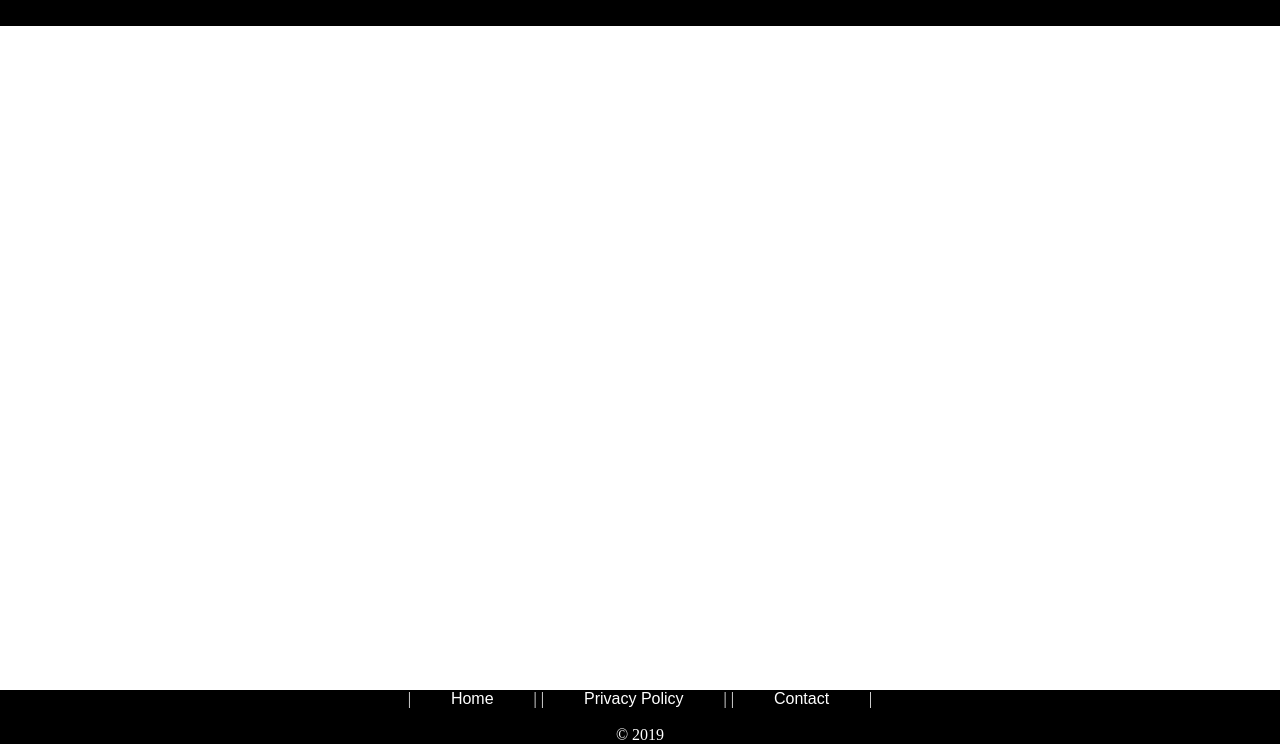
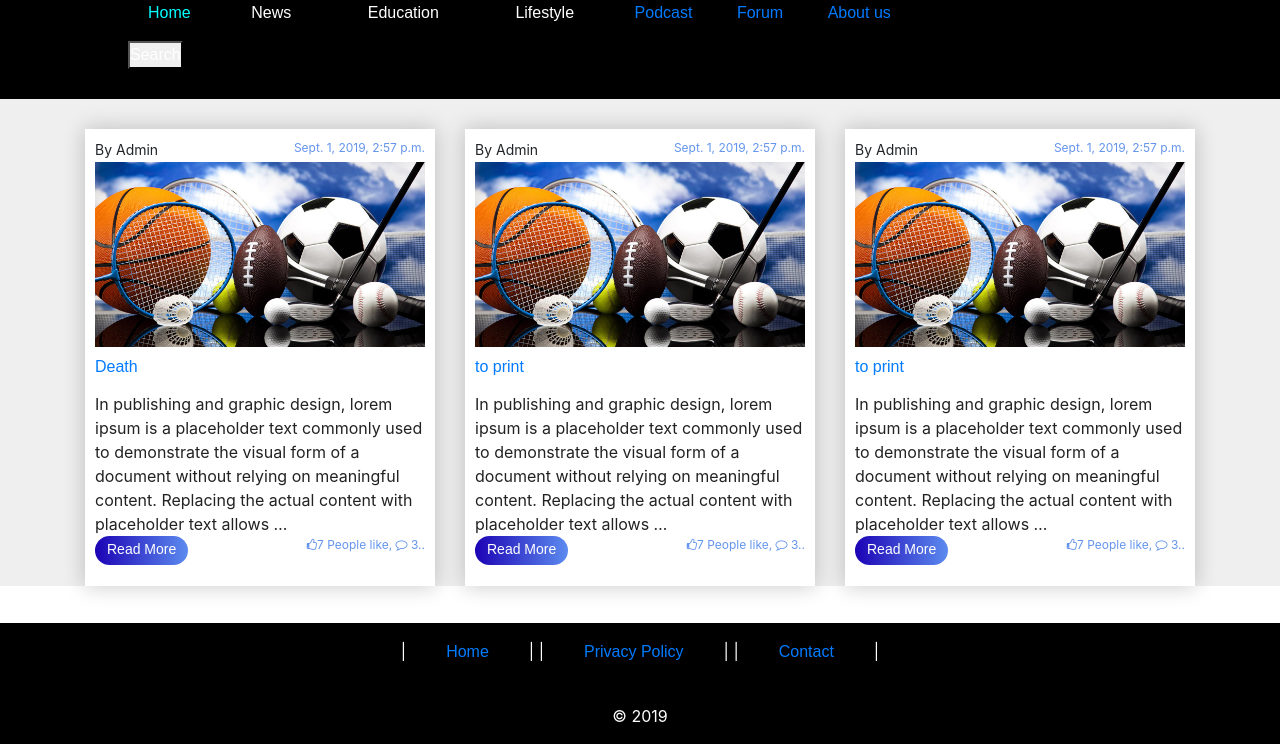
Before and after one commit to Elikyals/whole, a Django app: page / in a window 1280 px wide. Shown: the part 56-800 px from the top of the page. Run offline with Django 3.2, Linux system fonts and the light colour scheme; data comes from the database, SQL or seed files in the repository; both versions use the stored data as it was after the commit; some libraries are stand-ins or nearby versions.

Commit message:
correcting the homepage

```diff
--- /dev/null
+++ b/about django/newsblog/main/static/main/css/cardsstyle.css
@@ -0,0 +1,47 @@
+section{
+  background-color: #efefef !important;
+}
+.single-blog {
+  box-shadow: 0px 0px 20px 1px rgba(0, 0, 0, 0.2);
+  padding: 10px;
+  margin-top: 30px;
+  background-color: white;
+}
+.single-blog img {
+  width: 100%;
+}
+.blog-meta {
+  font-size: 14px;
+  margin-bottom: 2px;
+}
+.single-blog span {
+  float: right;
+  font-size: 12px;
+  color: cornflowerblue;
+}
+.blog-text {
+  font: 14px;
+  text-align: justify;
+}
+.single-blog h2 {
+  margin-top: 10px;
+  font-size: 16px;
+  color: #007bff;
+}
+.single-blog h2 a {
+  text-decoration: none;
+}
+.read-more-btn {
+  background-image: linear-gradient(to right, #1c03b5, #5c8bef);
+  padding: 5px 12px 8px;
+  border-radius: 20px;
+  line-height: 20px;
+  font-size: 14px;
+  color: #fff;
+  border: none !important;
+}
+.read-more-btn:hover {
+  background-image: linear-gradient(to right, #5c8bef, #1c03b5);
+  text-decoration: none;
+  color: #fff;
+}
--- a/about django/newsblog/main/templates/main/home.html
+++ b/about django/newsblog/main/templates/main/home.html
@@ -7,6 +7,9 @@
     <meta http-equiv="X-UA-Compatible" content="ie=edge">
     <title>Document</title>
     <link href="{% static 'main/css/style.css'%}" rel="stylesheet">
+    <link href="{% static 'main/css/cardsstyle.css'%}" rel="stylesheet">
+    <link rel="stylesheet" href="https://stackpath.bootstrapcdn.com/bootstrap/4.3.1/css/bootstrap.min.css">
+    <link rel="stylesheet" href="https://stackpath.bootstrapcdn.com/font-awesome/4.7.0/css/font-awesome.min.css">
 </head>
 <body>
     <header>
@@ -44,7 +47,28 @@
         </nav>
         <a class="search" href=""><button>Search</button></a>
     </header>
-    <section></section>
+    <section>
+        <div class="container">
+            <div class="row">
+            {% for sto in storys%}
+                <div class="col-md-4">
+                    <div class="single-blog">
+                        <p class="blog-meta">By Admin <span>{{sto.story_published}}</span></p>
+                        <img src="static/main/images/sports.jpg">
+                        <h2><a href="#">{{sto.story_title}}</a></h2>
+                        <p class="blog-text">{{sto.story_content|safe|truncatewords:50}}</p>
+                        <p><a href=""class="read-more-btn">Read More</a>
+                        {% comment %} <span><i class="fa fa-thumbs-o-up" aria-hidden="true"></i></span> {% endcomment %}
+                        <span><i class="fa fa-thumbs-o-up"></i>7 People like, <i class="fa fa-comment-o"></i> 3.. </span>
+                        </p>
+                    </div>
+                </div>
+            {% endfor %}
+            </div>
+        </div>
+    </section>
+
+
     <!--Footer begins here-->
     <div class ="footer">
         <p>
@@ -59,4 +83,6 @@
 
     </div>
 </body>
+
+<script src="{% static 'tinymce/js/prism.js' %}"></script>
 </html>
```
Also changed, not shown: about django/newsblog/main/static/main/css/style1.css (deleted, +0 -47 lines), about django/newsblog/db.sqlite3.
